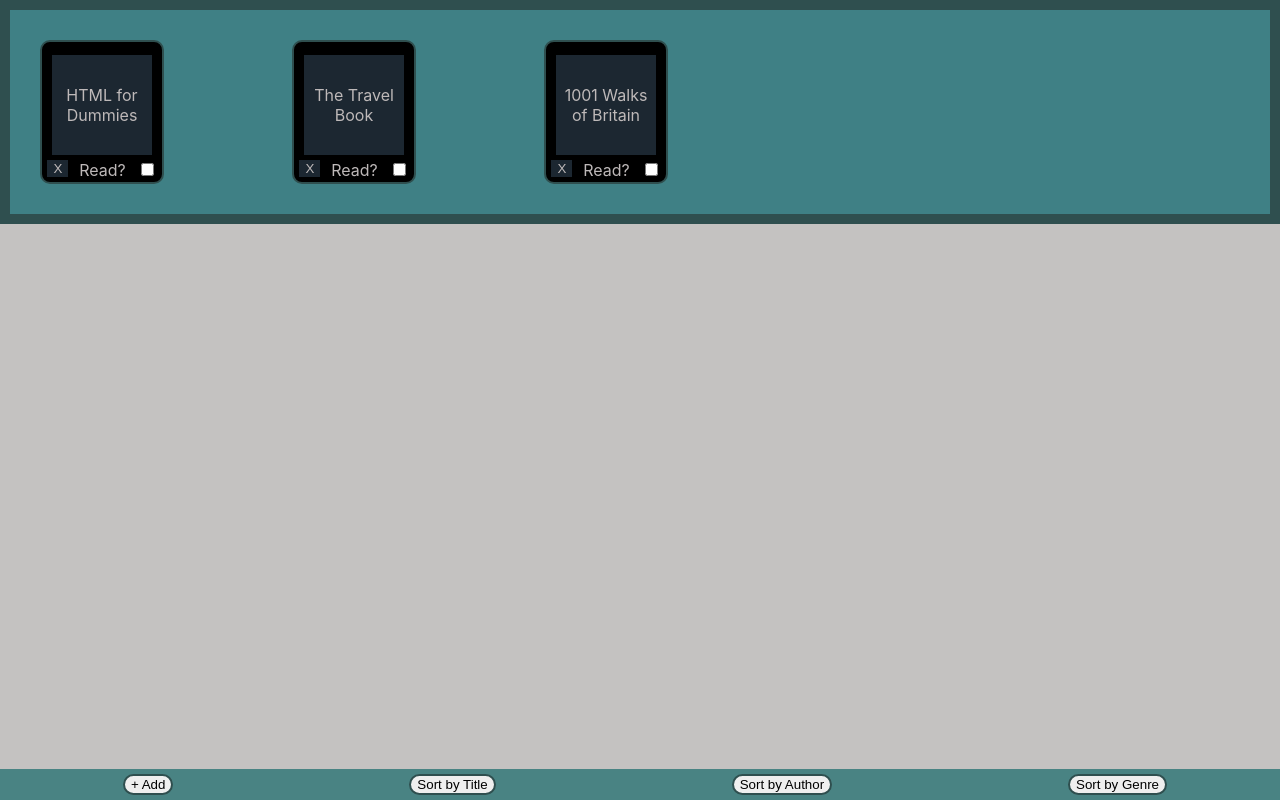
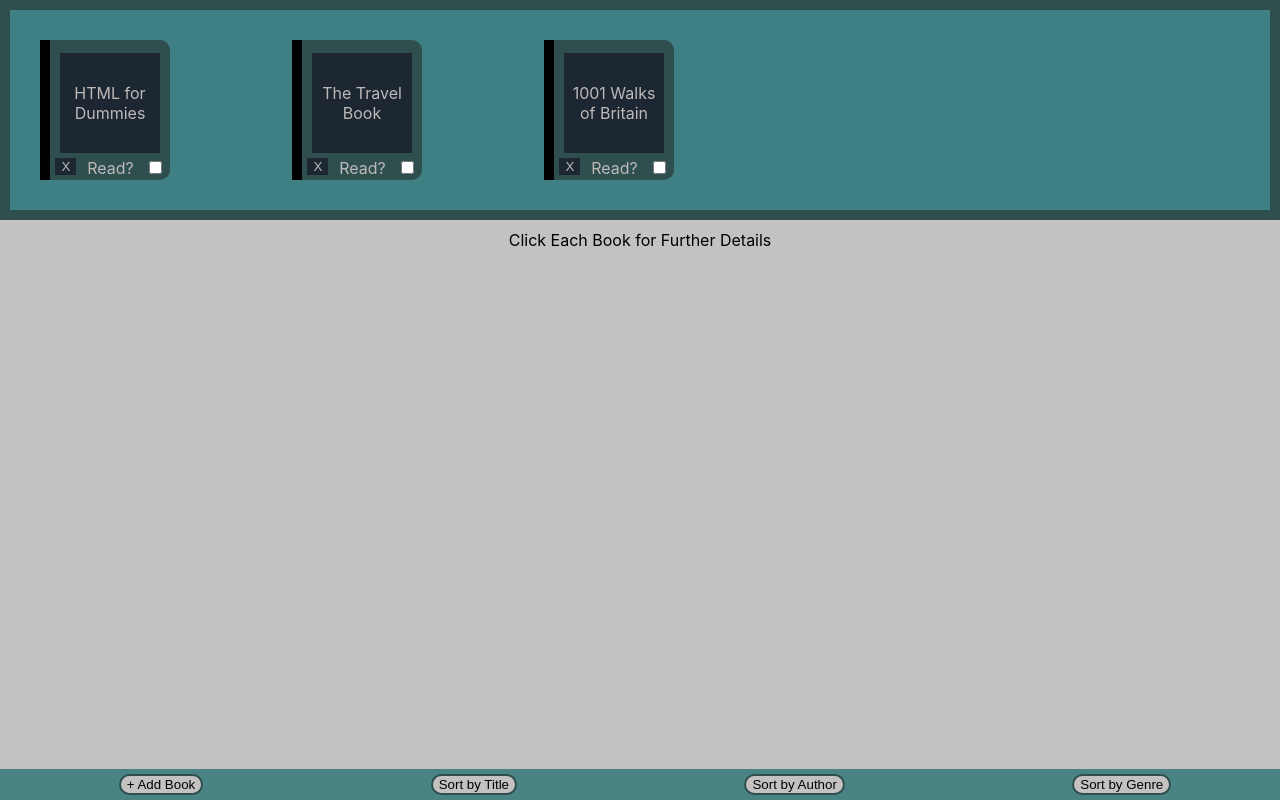
Before and after one commit to chezynick/library, a plain HTML site: page index.html in a window 1280 px wide. Drawn offline with Linux system fonts and the light colour scheme.

Commit message:
restyled buttons

```diff
--- a/app.js
+++ b/app.js
@@ -206,16 +206,7 @@
             readBut();
             deleteBut();
         }
-//sort by books read
-        let sortRead = document.getElementById('readFirst');
-        sortRead.addEventListener('click', sortyRead);
-        function sortyRead(){
-             myLibrary = myLibrary.sort((a,b) => a.haveread > b.haveread ? 1 : -1);
-    addbook();
-    details();
-    readBut();
-    deleteBut();
-}
+
 
                 //call all functions
         details();
--- a/index.html
+++ b/index.html
@@ -8,8 +8,9 @@
 </header>
 <body>
 <div id = 'shelf'></div>
+<p class='instructions'>Click Each Book for Further Details</p>
 <div id = 'buttonBar'>
-<input type='button' value='+ Add' id='newBookButton'/>
+<input type='button' value='+ Add Book' id='newBookButton'/>
 <input class='sortButtons' type='button' value='Sort by Title' id='title'/>
 <input class='sortButtons' type='button' value='Sort by Author' id='author'/>
 <input class='sortButtons' type='button' value='Sort by Genre' id='genre'/>
--- a/style.css
+++ b/style.css
@@ -20,14 +20,15 @@
 	vertical-align: baseline;
 }
 /* style sheet begins here */
-body {margin:0; width:100%; height:100%; font-family:-apple-system, BlinkMacSystemFont, 'Segoe UI'; background-color: rgb(196, 194, 193);}
+body {margin:0; width:100%; height:100%; font-family:-apple-system, BlinkMacSystemFont, 'Segoe UI', Roboto, Oxygen, Ubuntu, Cantarell, 'Open Sans', 'Helvetica Neue', sans-serif;
+	background-color: rgb(196, 194, 193);}
 #shelf {width:98%%;  height:auto; display:grid; grid-template-columns: repeat(5, 1fr);
      flex-wrap: wrap; justify-content: space-evenly; background-color:rgb(63, 128, 133); border: darkslategrey 10px solid;}
 .book {width:100px; height:100px; background-color: rgb(28, 39, 49); color:rgb(190, 185, 185); margin-top:10px;
 	display:flex; align-items: center;justify-content: center;}
-.bookHolder {width:120px; height:140px; background-color: black;margin: 30px; display:flex;
+.bookHolder {width:120px; height:140px; background-color: darkslategrey;margin: 30px; display:flex;
 	 justify-content: space-around; align-items: center; text-align: center; flex-direction:row; flex-flow: wrap;
-	  color:rgb(190, 185, 185);border: 2px solid darkslategrey; border-radius: 10px;}
+	  color:rgb(190, 185, 185);border-left: 10px solid black; border-radius: 10px; border-bottom-left-radius: 0%;border-top-left-radius: 0%;}
 #details { width:300px; height:auto; padding:20px;background-color: rgb(148, 175, 174); display:flex; flex-direction: column;  text-align: center;
 	border: 3px black double; position: fixed ; margin-left: 35%; top:40px; display:none;z-index:1;}
 .delButton {background-color:rgb(28, 39, 49);border:none; color:rgb(190, 185, 185);margin-bottom:3px;}
@@ -37,7 +38,8 @@
 	 z-index: 2; padding:10px;}
 #buttonBar {width:100%; height:auto; padding:5px; display:flex; justify-content: space-around;
 	background-color: rgb(73, 131, 131); position: fixed; bottom:0;}
-.sortButtons {border: 2px solid darkslategrey; border-radius: 20px; text-align: center;}
-#newBookButton {border: 2px solid darkslategrey; border-radius: 20px; text-align: center;}
+.sortButtons {border: 2px solid darkslategrey; border-radius: 20px; text-align: center; background-color: rgb(196, 194, 193)}
+#newBookButton {border: 2px solid darkslategrey; border-radius: 20px; text-align: center; background-color: rgb(196, 194, 193)}
 .textboxes {max-width: 200px; border: 2px solid darkslategrey; border-radius: 20px; text-align: center;}
 .formButton {max-width: 60px;border: 2px solid darkslategrey;border-radius: 10px;margin:10px;background-color: white}
+.instructions {text-align: center;}
```
